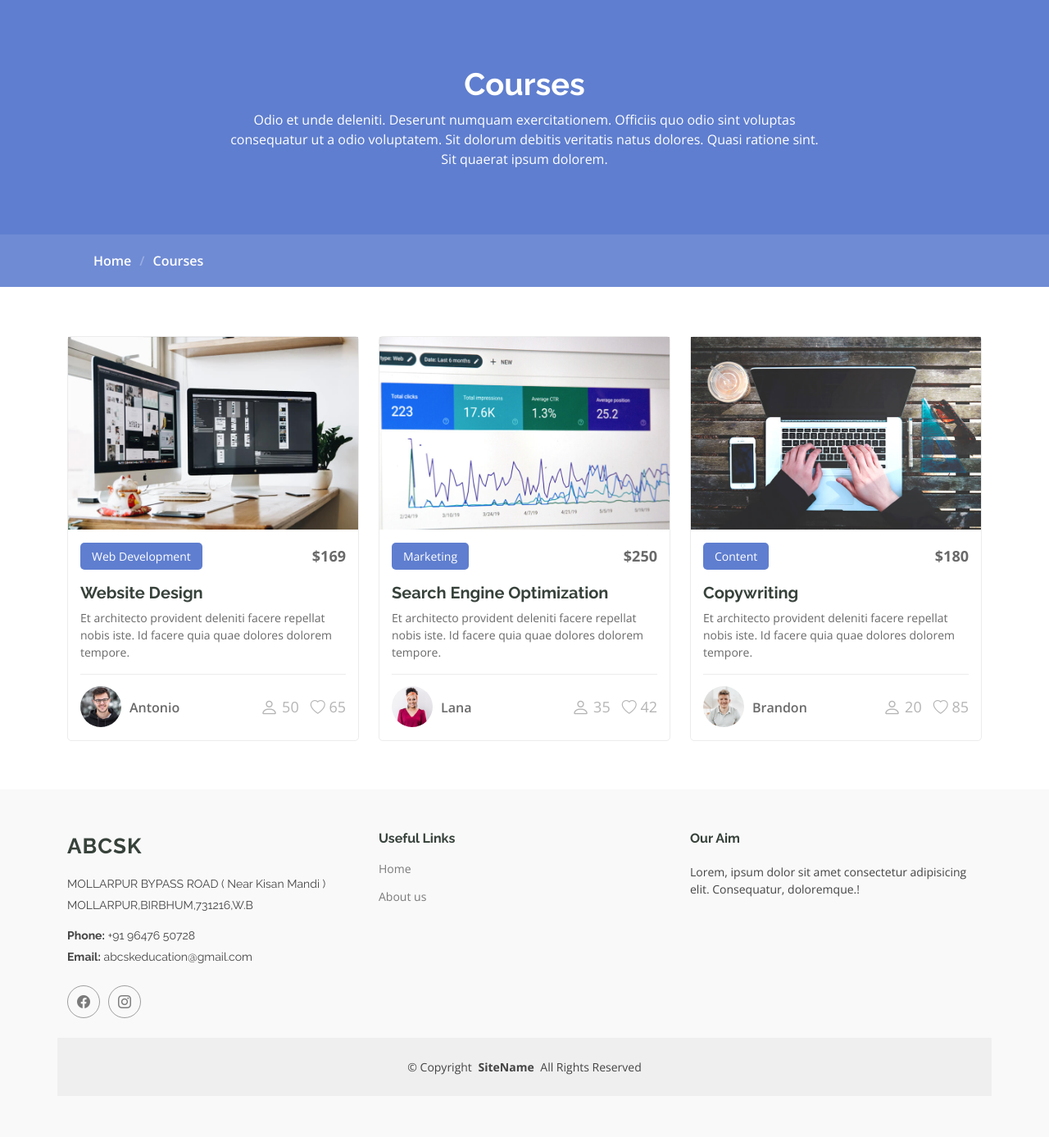
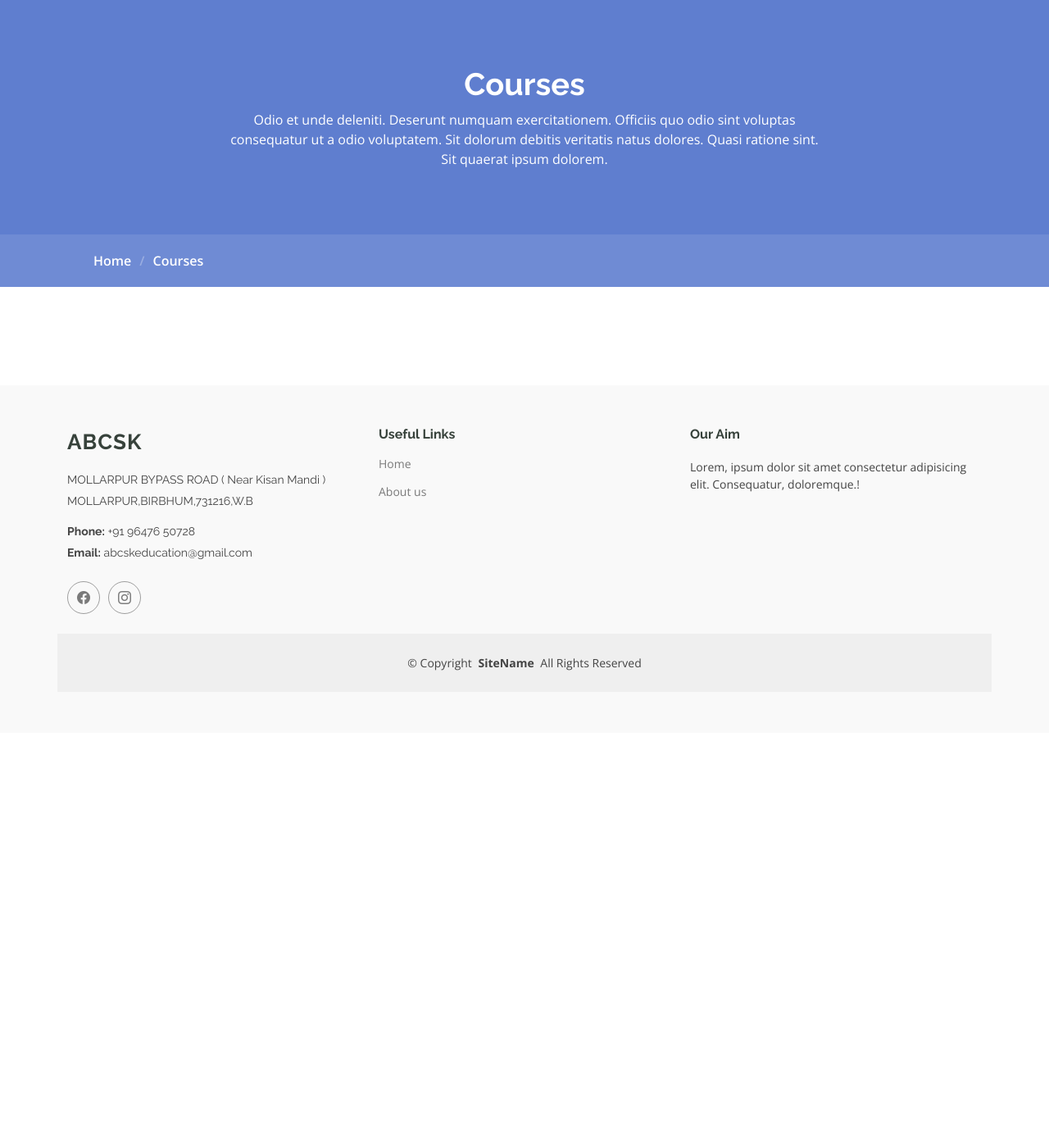
Before and after one commit to debasishgitgithub/abcsk_frontend, a PHP site: page /abcsk_portal/courses.php in a window 1280 px wide. Shown: the part 91-1478 px from the top of the page at 82% size. After the commit the page ends 935 px from the top, so only its background shows below. Run offline with PHP 8.4, Linux system fonts and the light colour scheme.

Commit message:
update courses

```diff
--- /dev/null
+++ b/config/config.php
@@ -0,0 +1,4 @@
+<?php
+
+define('BACKEND_URL', "http://localhost/abcsk_portal/");
+define('FRONTEND_URL', "http://localhost/abcsk_frontend/");
--- a/courses.php
+++ b/courses.php
@@ -26,99 +26,76 @@ require 'layout/header.php';
     </nav>
   </div><!-- End Page Title -->
 
-  <!-- Courses Section -->
-  <section id="courses" class="courses section">
+  <section id="pricing" class="pricing section">
 
     <div class="container">
 
-      <div class="row">
+      <div class="row gy-3" id="courseAppendPlace">
 
-        <div class="col-lg-4 col-md-6 d-flex align-items-stretch" data-aos="zoom-in" data-aos-delay="100">
-          <div class="course-item">
-            <img src="assets/img/course-1.jpg" class="img-fluid" alt="...">
-            <div class="course-content">
-              <div class="d-flex justify-content-between align-items-center mb-3">
-                <p class="category">Web Development</p>
-                <p class="price">$169</p>
-              </div>
-
-              <h3><a href="course-details.html">Website Design</a></h3>
-              <p class="description">Et architecto provident deleniti facere repellat nobis iste. Id facere quia quae dolores dolorem tempore.</p>
-              <div class="trainer d-flex justify-content-between align-items-center">
-                <div class="trainer-profile d-flex align-items-center">
-                  <img src="assets/img/trainers/trainer-1-2.jpg" class="img-fluid" alt="">
-                  <a href="" class="trainer-link">Antonio</a>
-                </div>
-                <div class="trainer-rank d-flex align-items-center">
-                  <i class="bi bi-person user-icon"></i>&nbsp;50
-                  &nbsp;&nbsp;
-                  <i class="bi bi-heart heart-icon"></i>&nbsp;65
-                </div>
-              </div>
+        <!-- <div class="col-4 aos-init aos-animate" data-aos="fade-up" data-aos-delay="200">
+          <div class="pricing-item featured">
+            <h3 style="font-size: 1.5rem;">Business</h3>
+            <div style="font-size: 1rem;">
+              <p class="m-0">Lorem ipsum dolor sit amet consectetur adipisicing elit. Quos a, nobis quis error praesentium enim?</p>
+              <ul style="font-size: 1rem;" class="m-0">
+                <li>Duration: 1 months</li>
+                <li>Short Name: </li>
+              </ul>
+            </div>
+            <div class="btn-wrap">
+              <a href="contact.php" class="btn-buy">Contact Us</a>
             </div>
           </div>
-        </div> <!-- End Course Item-->
-
-        <div class="col-lg-4 col-md-6 d-flex align-items-stretch mt-4 mt-md-0" data-aos="zoom-in" data-aos-delay="200">
-          <div class="course-item">
-            <img src="assets/img/course-2.jpg" class="img-fluid" alt="...">
-            <div class="course-content">
-              <div class="d-flex justify-content-between align-items-center mb-3">
-                <p class="category">Marketing</p>
-                <p class="price">$250</p>
-              </div>
-
-              <h3><a href="course-details.html">Search Engine Optimization</a></h3>
-              <p class="description">Et architecto provident deleniti facere repellat nobis iste. Id facere quia quae dolores dolorem tempore.</p>
-              <div class="trainer d-flex justify-content-between align-items-center">
-                <div class="trainer-profile d-flex align-items-center">
-                  <img src="assets/img/trainers/trainer-2-2.jpg" class="img-fluid" alt="">
-                  <a href="" class="trainer-link">Lana</a>
-                </div>
-                <div class="trainer-rank d-flex align-items-center">
-                  <i class="bi bi-person user-icon"></i>&nbsp;35
-                  &nbsp;&nbsp;
-                  <i class="bi bi-heart heart-icon"></i>&nbsp;42
-                </div>
-              </div>
-            </div>
-          </div>
-        </div> <!-- End Course Item-->
-
-        <div class="col-lg-4 col-md-6 d-flex align-items-stretch mt-4 mt-lg-0" data-aos="zoom-in" data-aos-delay="300">
-          <div class="course-item">
-            <img src="assets/img/course-3.jpg" class="img-fluid" alt="...">
-            <div class="course-content">
-              <div class="d-flex justify-content-between align-items-center mb-3">
-                <p class="category">Content</p>
-                <p class="price">$180</p>
-              </div>
-
-              <h3><a href="course-details.html">Copywriting</a></h3>
-              <p class="description">Et architecto provident deleniti facere repellat nobis iste. Id facere quia quae dolores dolorem tempore.</p>
-              <div class="trainer d-flex justify-content-between align-items-center">
-                <div class="trainer-profile d-flex align-items-center">
-                  <img src="assets/img/trainers/trainer-3-2.jpg" class="img-fluid" alt="">
-                  <a href="" class="trainer-link">Brandon</a>
-                </div>
-                <div class="trainer-rank d-flex align-items-center">
-                  <i class="bi bi-person user-icon"></i>&nbsp;20
-                  &nbsp;&nbsp;
-                  <i class="bi bi-heart heart-icon"></i>&nbsp;85
-                </div>
-              </div>
-            </div>
-          </div>
-        </div> <!-- End Course Item-->
+        </div> -->
+        <!-- End courses Item -->
 
       </div>
 
     </div>
-
-  </section><!-- /Courses Section -->
+  </section>
 
 </main>
+<script>
+  $(document).ready(function() {
+    $.ajax({
+      url: `<?= BACKEND_URL ?>courses/get_all`,
+      method: 'GET',
+      beforeSend: function() {
+        $('.loading').show();
+      },
+      // data: {
+      //   date: moment().format('YYYY-MM-DD'),
+      // }
+    }).then((data) => {
+      $('.loading').hide();
 
+      if (data.code == 200) {
+        $("#courseAppendPlace").append(
+          data.data.map((row) => {
+            return `<div class="col-4 aos-init aos-animate" data-aos="fade-up" data-aos-delay="200">
+          <div class="pricing-item border">
+            <h3 style="font-size: 1.5rem;">${row.full_name}</h3>
+            <div style="font-size: 1rem;">
+              <p class="m-0">${row.details}</p>
+              <ul style="font-size: 1rem;" class="m-0">
+                <li>Duration: 1 ${row.duration_in_month}</li>
+                <li>Short Name: ${row.short_name}</li>
+              </ul>
+            </div>
+            <div class="btn-wrap">
+              <a href="contact.php" class="btn-buy">Contact Us</a>
+            </div>
+          </div>
+        </div>`;
+          }).join(""));
+      } else {
+        alert(`Data not found`)
+      }
+
+
+    });
+  });
+</script>
 <?php
 require 'layout/footer.php';
 ?>
--- a/layout/header.php
+++ b/layout/header.php
@@ -1,3 +1,9 @@
+<?php
+require "config/config.php";
+
+?>
+
+
 <!DOCTYPE html>
 <html lang="en">
 
@@ -30,6 +36,21 @@
 
   <!-- Main CSS File -->
   <link href="assets/css/main.css" rel="stylesheet">
+
+  <style>
+    .loading {
+
+      display: none;
+      position: fixed;
+      z-index: 2000;
+      top: 0;
+      left: 0;
+      height: 100%;
+      width: 100%;
+      background: rgba(255, 255, 255, .4) url('<?=FRONTEND_URL?>assets/img/FhHRx.gif') 50% 50% no-repeat;
+
+    }
+  </style>
 </head>
 
 <body class="index-page">
@@ -38,7 +59,7 @@
     <div class="container-fluid container-xl position-relative d-flex align-items-center">
 
       <a href="index.php" class="logo d-flex align-items-center me-auto">
-      <img src="assets/img/abcsk_logo.jpg" class="img-fluid" alt="">
+        <img src="assets/img/abcsk_logo.jpg" class="img-fluid" alt="">
         <h1 class="">ABCSK</h1>
       </a>
 
@@ -47,7 +68,7 @@
           <!-- <li><a href="index.php" class="active">Home</a></li> -->
           <li><a href="index.php">Home</a></li>
           <li><a href="#">About</a></li>
-          <li><a href="#">Courses</a></li>
+          <li><a href="courses.php">Courses</a></li>
           <li><a href="#">Gallery</a></li>
           <li><a href="#">Notice</a></li>
           <li><a href="#">Donation</a></li>
@@ -55,9 +76,9 @@
           <li class="dropdown">
             <a href="#"><span>Log in</span> <i class="bi bi-chevron-down toggle-dropdown"></i></a>
             <ul>
-              <li><a href="#">Student Log in</a></li>
-              <li><a href="#">Branch Log in</a></li>
-              <li><a href="https://abcsk.in/portal/">Admin Log in</a></li>
+              <li><a href="<?= BACKEND_URL ?>portal_login/student">Student Log in</a></li>
+              <li><a href="<?= BACKEND_URL ?>portal_login/support_admin">Branch Log in</a></li>
+              <li><a href="<?= BACKEND_URL ?>portal_login/super_admin">Admin Log in</a></li>
             </ul>
           </li>
           <li><a href="contact.php">Contact</a></li>
```
Also changed, not shown: assets/img/FhHRx.gif (added).
